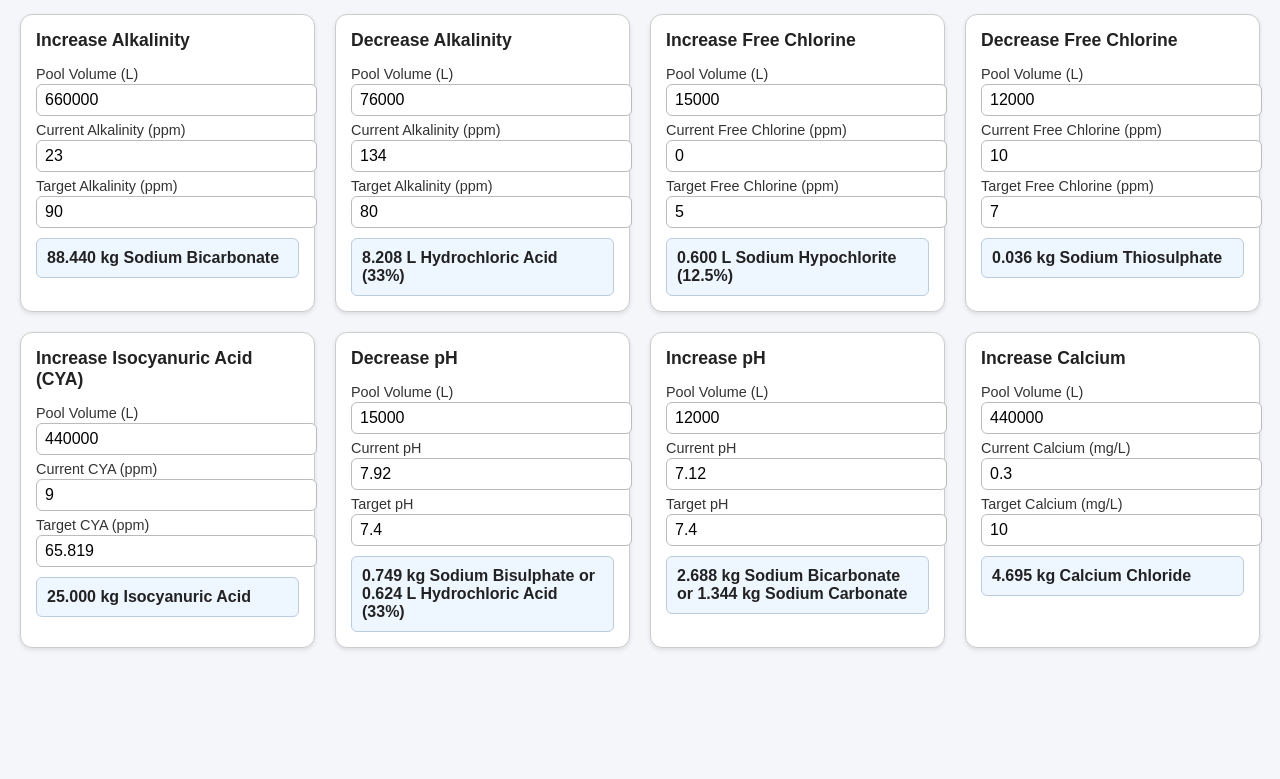
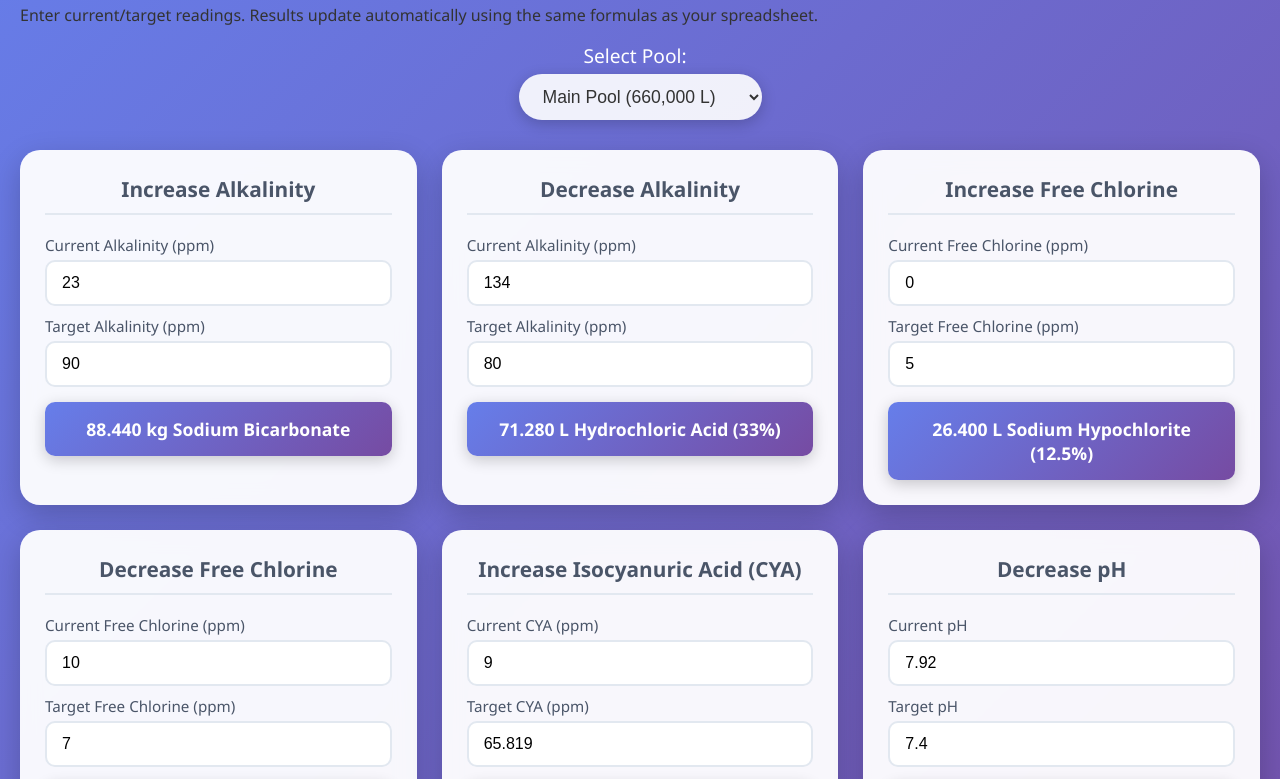
Before and after one commit to qmzpalgh/pool-chem-calculator, a plain HTML site: page index.html in a window 1280 px wide. Shown: the part 118-897 px from the top of the page. Before the commit the page ends 800 px from the top, so only its background shows below. Drawn offline with Linux system fonts and the light colour scheme.

Commit message:
Enhanced the look and feel and added a pool selector

```diff
--- a/index.html
+++ b/index.html
@@ -6,64 +6,130 @@
 <title>Swimming Pool Chemical Calculator</title>
 <style>
   body {
-    font-family: Arial, sans-serif;
+    font-family: 'Segoe UI', Tahoma, Geneva, Verdana, sans-serif;
     margin: 0;
     padding: 20px;
-    background: #f4f6fa;
-    color: #222;
+    background: linear-gradient(135deg, #667eea 0%, #764ba2 100%);
+    min-height: 100vh;
+    color: #333;
   }
-  h1 { margin-bottom: 10px; }
+  h1 {
+    margin-bottom: 20px;
+    color: white;
+    text-align: center;
+    text-shadow: 0 2px 4px rgba(0,0,0,0.3);
+    font-size: 2.5rem;
+  }
+  .pool-selector {
+    text-align: center;
+    margin-bottom: 30px;
+  }
+  .pool-selector label {
+    color: white;
+    font-size: 1.2rem;
+    margin-right: 10px;
+    font-weight: 500;
+  }
+  .pool-selector select {
+    padding: 12px 20px;
+    font-size: 1.1rem;
+    border: none;
+    border-radius: 25px;
+    background: rgba(255, 255, 255, 0.9);
+    color: #333;
+    cursor: pointer;
+    transition: all 0.3s ease;
+    box-shadow: 0 4px 15px rgba(0,0,0,0.2);
+  }
+  .pool-selector select:hover {
+    transform: translateY(-2px);
+    box-shadow: 0 6px 20px rgba(0,0,0,0.3);
+  }
+  .pool-selector select:focus {
+    outline: none;
+    box-shadow: 0 0 0 3px rgba(255,255,255,0.5);
+  }
   .grid {
     display: grid;
-    grid-template-columns: repeat(auto-fit, minmax(280px, 1fr));
-    gap: 20px;
+    grid-template-columns: repeat(auto-fit, minmax(320px, 1fr));
+    gap: 25px;
     margin-top: 20px;
   }
   .card {
-    background: #fff;
-    border: 1px solid #ccc;
-    border-radius: 12px;
-    padding: 15px;
-    box-shadow: 0 2px 4px rgba(0,0,0,.1);
+    background: rgba(255, 255, 255, 0.95);
+    border: none;
+    border-radius: 20px;
+    padding: 25px;
+    box-shadow: 0 10px 30px rgba(0,0,0,0.2);
+    backdrop-filter: blur(10px);
+    transition: all 0.3s ease;
+  }
+  .card:hover {
+    transform: translateY(-5px);
+    box-shadow: 0 15px 40px rgba(0,0,0,0.3);
   }
   .card h2 {
-    font-size: 1.1rem;
+    font-size: 1.3rem;
     margin-top: 0;
+    margin-bottom: 20px;
+    color: #4a5568;
+    text-align: center;
+    border-bottom: 2px solid #e2e8f0;
+    padding-bottom: 10px;
   }
   label {
     display: block;
-    margin: 6px 0 2px;
-    font-size: 0.9rem;
-    color: #333;
+    margin: 10px 0 5px;
+    font-size: 0.95rem;
+    color: #4a5568;
+    font-weight: 500;
   }
   input {
     width: 100%;
-    padding: 6px 8px;
+    padding: 12px 15px;
     font-size: 1rem;
-    border: 1px solid #bbb;
-    border-radius: 6px;
+    border: 2px solid #e2e8f0;
+    border-radius: 10px;
+    transition: all 0.3s ease;
+    box-sizing: border-box;
+  }
+  input:focus {
+    outline: none;
+    border-color: #667eea;
+    box-shadow: 0 0 0 3px rgba(102, 126, 234, 0.1);
   }
   .result {
-    margin-top: 10px;
-    padding: 10px;
-    background: #eef6ff;
-    border: 1px solid #bcd;
-    border-radius: 6px;
-    font-weight: bold;
+    margin-top: 15px;
+    padding: 15px;
+    background: linear-gradient(135deg, #667eea 0%, #764ba2 100%);
+    color: white;
+    border: none;
+    border-radius: 10px;
+    font-weight: 600;
+    text-align: center;
+    font-size: 1.1rem;
+    box-shadow: 0 4px 15px rgba(0,0,0,0.2);
   }
 </style>
 </head>
 <body>
 
 <h1>Swimming Pool Chemical Calculator</h1>
-<p>Enter pool volume and current/target readings. Results update automatically using the same formulas as your spreadsheet.</p>
+<p>Enter current/target readings. Results update automatically using the same formulas as your spreadsheet.</p>
+
+<div class="pool-selector">
+  <label for="poolSelect">Select Pool:</label>
+  <select id="poolSelect">
+    <option value="660000">Main Pool (660,000 L)</option>
+    <option value="76000">Leisure Pool (76,000 L)</option>
+    <option value="12000">Spa (12,000 L)</option>
+  </select>
+</div>
 
 <div class="grid">
 
   <div class="card">
     <h2>Increase Alkalinity</h2>
-    <label>Pool Volume (L)</label>
-    <input type="number" id="volTA" value="660000">
     <label>Current Alkalinity (ppm)</label>
     <input type="number" id="taNow" value="23">
     <label>Target Alkalinity (ppm)</label>
@@ -73,8 +139,6 @@
 
   <div class="card">
     <h2>Decrease Alkalinity</h2>
-    <label>Pool Volume (L)</label>
-    <input type="number" id="volTAdec" value="76000">
     <label>Current Alkalinity (ppm)</label>
     <input type="number" id="taNowDec" value="134">
     <label>Target Alkalinity (ppm)</label>
@@ -84,8 +148,6 @@
 
   <div class="card">
     <h2>Increase Free Chlorine</h2>
-    <label>Pool Volume (L)</label>
-    <input type="number" id="volFC" value="15000">
     <label>Current Free Chlorine (ppm)</label>
     <input type="number" id="fcNow" value="0">
     <label>Target Free Chlorine (ppm)</label>
@@ -95,8 +157,6 @@
 
   <div class="card">
     <h2>Decrease Free Chlorine</h2>
-    <label>Pool Volume (L)</label>
-    <input type="number" id="volFCdec" value="12000">
     <label>Current Free Chlorine (ppm)</label>
     <input type="number" id="fcNowDec" value="10">
     <label>Target Free Chlorine (ppm)</label>
@@ -106,8 +166,6 @@
 
   <div class="card">
     <h2>Increase Isocyanuric Acid (CYA)</h2>
-    <label>Pool Volume (L)</label>
-    <input type="number" id="volCya" value="440000">
     <label>Current CYA (ppm)</label>
     <input type="number" id="cyaNow" value="9">
     <label>Target CYA (ppm)</label>
@@ -117,8 +175,6 @@
 
   <div class="card">
     <h2>Decrease pH</h2>
-    <label>Pool Volume (L)</label>
-    <input type="number" id="volPhDec" value="15000">
     <label>Current pH</label>
     <input type="number" id="phNowDec" value="7.92">
     <label>Target pH</label>
@@ -128,8 +184,6 @@
 
   <div class="card">
     <h2>Increase pH</h2>
-    <label>Pool Volume (L)</label>
-    <input type="number" id="volPhInc" value="12000">
     <label>Current pH</label>
     <input type="number" id="phNowInc" value="7.12">
     <label>Target pH</label>
@@ -139,8 +193,6 @@
 
   <div class="card">
     <h2>Increase Calcium</h2>
-    <label>Pool Volume (L)</label>
-    <input type="number" id="volCa" value="440000">
     <label>Current Calcium (mg/L)</label>
     <input type="number" id="caNow" value="0.3">
     <label>Target Calcium (mg/L)</label>
@@ -151,52 +203,60 @@
 </div>
 
 <script>
+let poolVolume = 660000; // Default to Main Pool
+
 function update() {
   const f = (val, dec=3) => Number(val).toFixed(dec);
 
   // Increase Alkalinity
   let ta = ( (document.getElementById("taTarget").value - document.getElementById("taNow").value) / 1e6 ) *
-            document.getElementById("volTA").value * 2;
+            poolVolume * 2;
   document.getElementById("taResult").innerText = f(ta) + " kg Sodium Bicarbonate";
 
   // Decrease Alkalinity
   let taDec = ( (document.getElementById("taTargetDec").value - document.getElementById("taNowDec").value) / 1e6 ) *
-              document.getElementById("volTAdec").value * 2;
+              poolVolume * 2;
   document.getElementById("taDecResult").innerText = f(Math.abs(taDec)) + " L Hydrochloric Acid (33%)";
 
   // Increase Free Chlorine
   let fc = ( (document.getElementById("fcTarget").value - document.getElementById("fcNow").value) / 1e6 ) *
-            document.getElementById("volFC").value * 8;
+            poolVolume * 8;
   document.getElementById("fcResult").innerText = f(fc) + " L Sodium Hypochlorite (12.5%)";
 
   // Decrease Free Chlorine
   let fcDec = ( (document.getElementById("fcNowDec").value - document.getElementById("fcTargetDec").value) / 1e6 ) *
-              document.getElementById("volFCdec").value * 1;
+              poolVolume * 1;
   document.getElementById("fcDecResult").innerText = f(fcDec) + " kg Sodium Thiosulphate";
 
   // Increase CYA
   let cya = ( (document.getElementById("cyaTarget").value - document.getElementById("cyaNow").value) / 1e6 ) *
-            document.getElementById("volCya").value * 1;
+            poolVolume * 1;
   document.getElementById("cyaResult").innerText = f(cya) + " kg Isocyanuric Acid";
 
   // Decrease pH
   let phDec = ( (document.getElementById("phNowDec").value - document.getElementById("phTargetDec").value) / 1e6 ) *
-              document.getElementById("volPhDec").value * 96;
+              poolVolume * 96;
   document.getElementById("phDecResult").innerText = f(phDec) + " kg Sodium Bisulphate or " +
     f(phDec * 0.833) + " L Hydrochloric Acid (33%)";
 
   // Increase pH
   let phInc = ( (document.getElementById("phTargetInc").value - document.getElementById("phNowInc").value) / 1e6 ) *
-              document.getElementById("volPhInc").value * 800;
+              poolVolume * 800;
   document.getElementById("phIncResult").innerText = f(phInc) + " kg Sodium Bicarbonate or " +
     f(phInc/2) + " kg Sodium Carbonate";
 
   // Increase Calcium
   let ca = ( (document.getElementById("caTarget").value - document.getElementById("caNow").value) / 1e6 ) *
-            document.getElementById("volCa").value * 1.1;
+            poolVolume * 1.1;
   document.getElementById("caResult").innerText = f(ca) + " kg Calcium Chloride";
 }
 
+function updatePoolVolume() {
+  poolVolume = parseInt(document.getElementById("poolSelect").value);
+  update();
+}
+
+document.getElementById("poolSelect").addEventListener("change", updatePoolVolume);
 document.querySelectorAll("input").forEach(el => el.addEventListener("input", update));
 update();
 </script>
```
